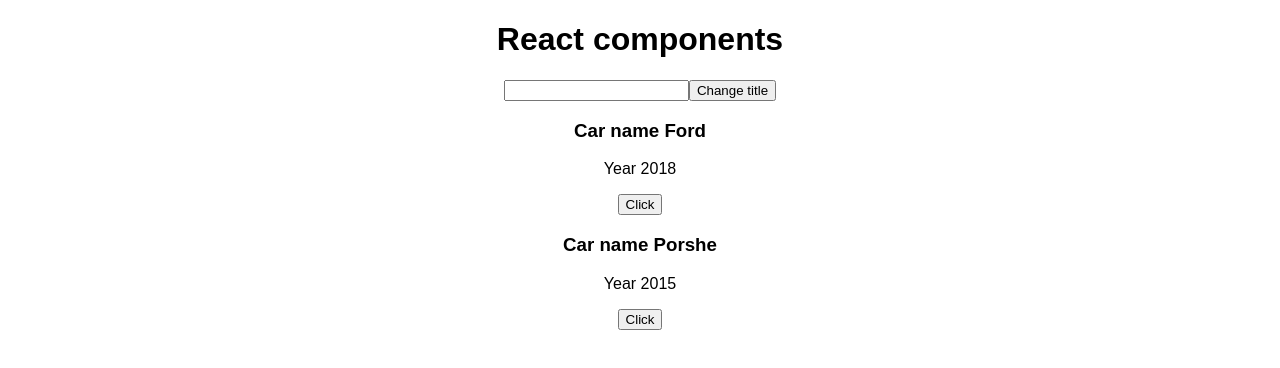
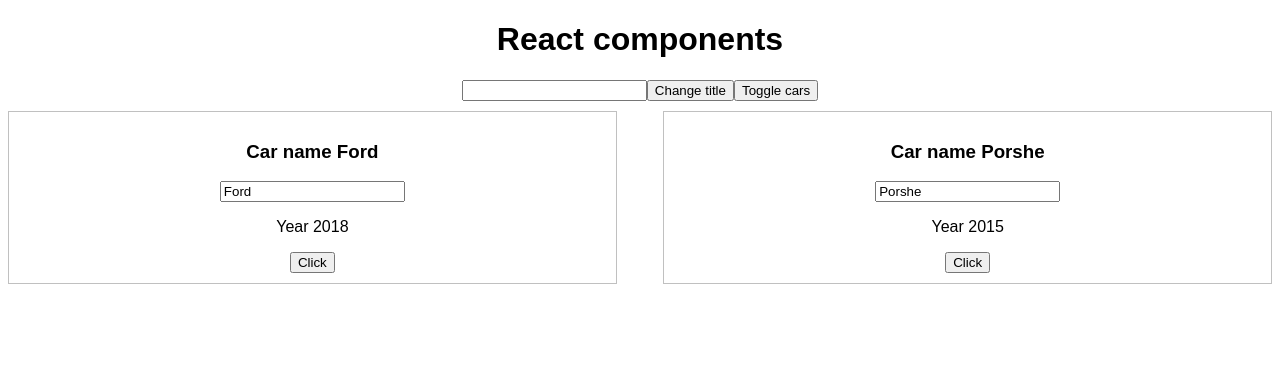
Before and after one commit to Artem-Zhuravlev/cars-app, a React (Create React App) app: page / in a window 1280 px wide. Shown: the top 368 px of the page. Built offline with nearby package versions, Linux system fonts and the light colour scheme.

Commit message:
add method onChangeName in App.js component

```diff
--- a/src/App.js
+++ b/src/App.js
@@ -9,12 +9,23 @@ class App extends Component {
       {name: 'Ford',year: 2018},
       {name: 'Porshe',year: 2015}
     ],
-    pageTitle: 'React components'
+    pageTitle: 'React components',
+    showCars: true
   }
 
   changeTitleHandler = newTitle => {
     this.setState({
       pageTitle: newTitle
+    })
+  }
+
+  onChangeName(name, index) {
+    const car = this.state.cars[index];
+    car.name = name
+    const cars = [...this.state.cars];
+    cars[index] = car;
+    this.setState({
+      cars
     })
   }
 
@@ -30,6 +41,12 @@ class App extends Component {
     }
   }
 
+  toggleCarsHandler = () => {
+    this.setState({
+      showCars: !this.state.showCars
+    })
+  }
+
   render() {
     const divStyle = {
       textAlign: "center",
@@ -41,17 +58,26 @@ class App extends Component {
         <h1>{this.state.pageTitle}</h1>
         <input type="text" onChange = {this.handleInput}/>
         <button onClick = {this.changeTitleHandler.bind(this, 'Changed')}>Change title</button>
-
-        {this.state.cars.map((car, i)=>{
+        <button onClick={this.toggleCarsHandler}>Toggle cars</button>
+        <div style={{display: 'flex', justifyContent: 'space-between', padding: '10px 0'}}>
+        {
+          this.state.showCars
+            ? this.state.cars.map((car, index)=>{
                 return (
                   <Car
-            key = {i}
+                    key = {index}
                     name={car.name}
                     year={car.year}
                     onChangeTitle={this.changeTitleHandler.bind(this, car.name)}
+                    onChangeName={event =>this.onChangeName(event.target.value, index)}
                   />
               )})
+
+            :null
           }
+          </div>
+
+
 
       </div>
     );
--- a/src/Car/Car.js
+++ b/src/Car/Car.js
@@ -2,8 +2,15 @@ import React from "react";
 
 const Car = (props) => {
   return (
-    <div>
+
+    <div style={{
+      border: '1px solid silver',
+      padding: '10px 0',
+      width: '48%',
+      marginBottom: '10px'
+    }}>
       <h3> Car name {props.name}</h3>
+      <input type="text" onChange={props.onChangeName} value={props.name}/>
       <p>Year {props.year}</p>
       <button onClick={props.onChangeTitle}>Click</button>
     </div>
```
Lines whose indentation alone changed are shown as unchanged.
